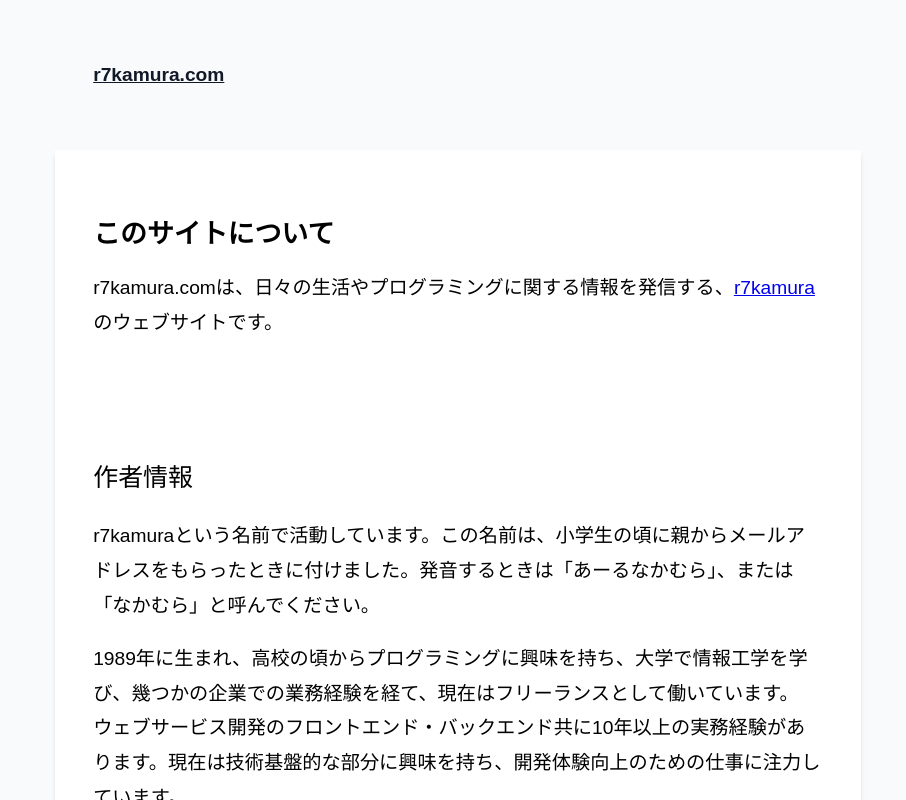
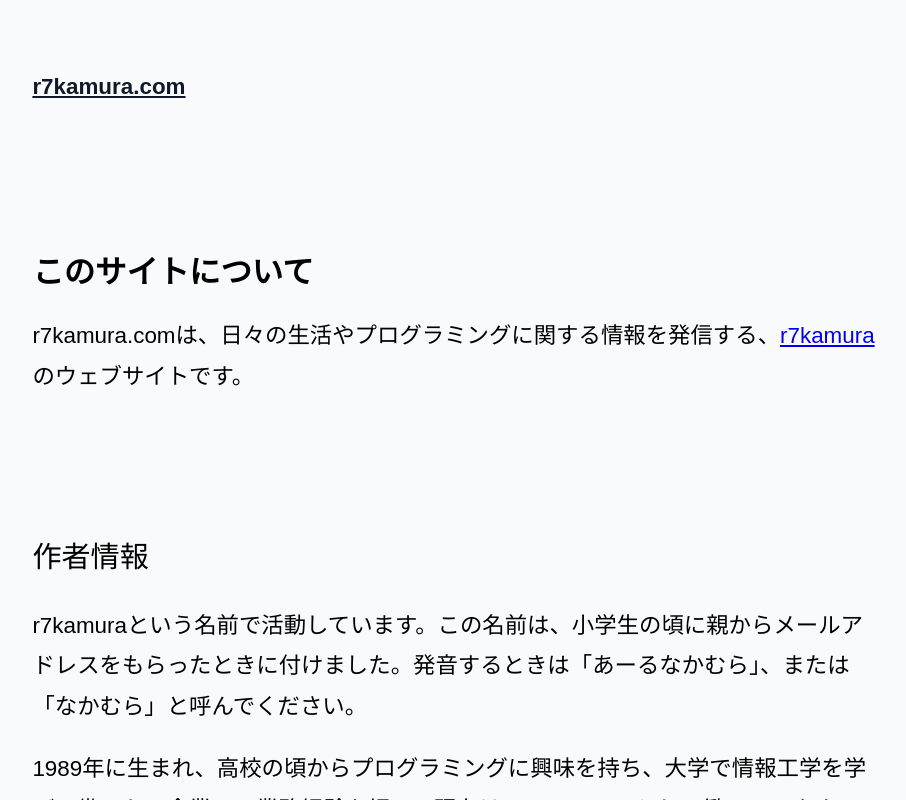
Before and after one commit to r7kamura/r7n, a Next.js app: page /about in a window 1280 px wide. Shown: the top 800 px of the page, without its empty margins (182-1088 px from the left). Built offline with nearby package versions, Linux system fonts and the light colour scheme.

Commit message:
Change font-size and color patterns

```diff
--- a/components/Layout.tsx
+++ b/components/Layout.tsx
@@ -4,7 +4,7 @@ import { type ReactNode } from "react";
 
 export default function Layout({ children }: { children: ReactNode }) {
   return (
-    <div className="min-h-screen bg-gray-50 dark:bg-gray-800 dark:text-gray-100">
+    <div className="min-h-screen bg-gray-200 dark:bg-gray-900 dark:text-gray-100">
       <Head>
         <meta name="color-scheme" content="light dark" />
         <link rel="alternate" type="application/rss+xml" href="/feed.xml" />
@@ -15,8 +15,8 @@ export default function Layout({ children }: { children: ReactNode }) {
           href="/opensearch.xml"
         />
       </Head>
-      <header className="container mx-auto max-w-2xl px-8 py-12">
-        <nav>
+      <header className="bg-gray-50 dark:bg-gray-800">
+        <nav className="container mx-auto max-w-2xl px-8 py-12">
           <p>
             <Link href="/">
               <a className="font-bold text-gray-900 visited:text-gray-900 dark:text-gray-300 dark:visited:text-gray-300">
@@ -26,10 +26,12 @@ export default function Layout({ children }: { children: ReactNode }) {
           </p>
         </nav>
       </header>
-      <main className="container mx-auto max-w-2xl px-8 py-12 shadow-md bg-white dark:bg-gray-900">
-        {children}
+      <main className="bg-gray-50 dark:bg-gray-800">
+        <div className="container mx-auto max-w-2xl px-8 py-12">
+          {children}
+        </div>
       </main>
-      <footer className="container mx-auto max-w-2xl px-8 py-12">
+      <footer className="container mx-auto max-w-2xl px-8 py-12 text-sm leading-loose">
         <nav>
           <ul className="list-disc ml-4">
             {[
--- a/styles/globals.scss
+++ b/styles/globals.scss
@@ -2,20 +2,9 @@
 @tailwind components;
 @tailwind utilities;
 
-@media (min-width: 1000px) {
-  html {
-    font-size: 1.6vw;
-  }
-}
-
-@media (min-width: 1200px) {
-  html {
-    font-size: 19.2px;
-  }
-}
-
 html {
   font-family: sans-serif;
+  font-size: calc(1rem + 0.5vw);
 }
 
 body {
```
